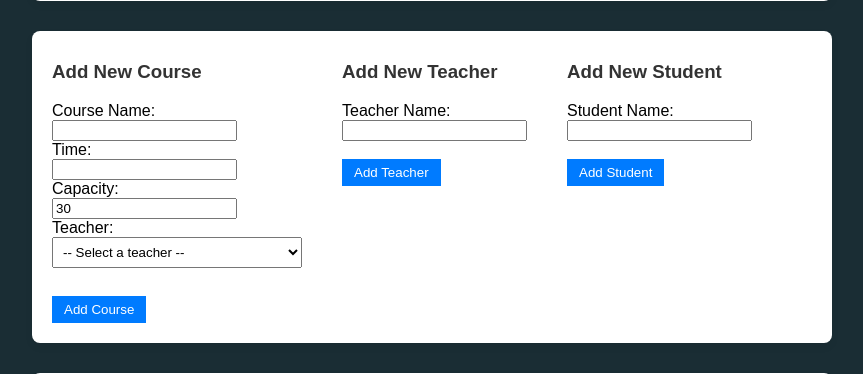
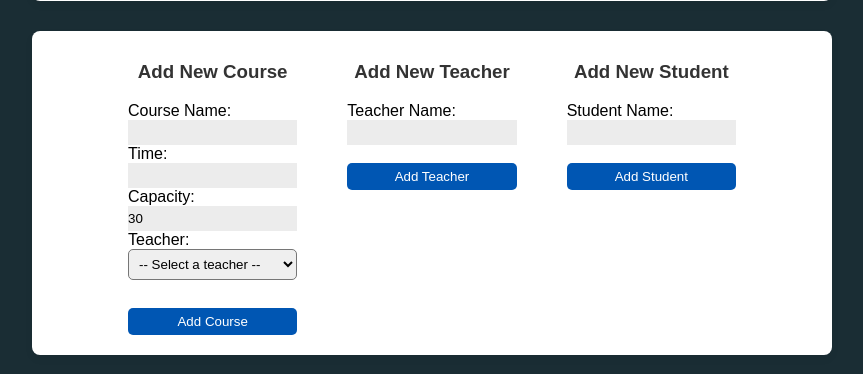
Before and after one commit to 3dwaffles512/CSE108-Lab08, a Flask app: page /adminpanel in a window 1280 px wide. Shown: the part 319-693 px from the top of the page, without its empty margins (208-1071 px from the left). Run offline with Flask 3, Linux system fonts and the light colour scheme; the visitor is signed in with stand-in values (Sample User, id 1); data that the repository does not hold is empty.

Commit message:
Full update on admin_panel
centered the add new course, new student, and new teacher and made some UI changes.

```diff
--- a/static/adminstyle.css
+++ b/static/adminstyle.css
@@ -21,6 +21,18 @@ section {
     box-shadow: 0 4px 8px rgba(0,0,0,0.05);
 }
 
+#wrapper {
+    /* text-align: center; */
+    width: 80%;
+    margin: 0 auto;
+}
+
+.newTeach, .newStud, .newCourse {
+    display: inline-block;
+    vertical-align: top;
+    width: 48%;
+}
+
 header.dashboard-header {
     background-color: #343a40;
     color: white;
@@ -33,6 +45,10 @@ header.dashboard-header {
 h2, h3 {
     color: #333333;
     margin-top: 0px;
+}
+
+h3 {
+    text-align: center;
 }
 
 table {
@@ -84,23 +100,32 @@ form {
     margin-top: 10px;
 }
 
-input[type="text"], select, input[type="password"] {
+input {
+    border: none;
+    background-color: #ECECEC;
+    padding: 5px 0px 5px 0px;
+    width: 100%;
+}
+
+/* input[type="text"], select, input[type="password"] {
     padding: 6px;
     width: 100%;
     box-sizing: border-box;
     margin-bottom: 10px;
-}
+    border-radius: 5px;
+} */
 
 input[type="submit"], button {
-    background-color: #007bff;
+    background-color: #0056b3;
     color: white;
     padding: 6px 12px;
     border: none;
     cursor: pointer;
+    border-radius: 5px;
 }
 
 button:hover, input[type="submit"]:hover {
-    background-color: #0056b3;
+    background-color: #007bff;
 }
 
 .flex-forms {
@@ -122,7 +147,11 @@ p {
 }
 
 select {
-    width: 250px;
+    padding: 6px;
+    width: 100%;
+    box-sizing: border-box;
+    margin-bottom: 10px;
+    border-radius: 5px;
 }
 
 .login-container {
--- a/static/style.css
+++ b/static/style.css
@@ -26,6 +26,8 @@ body {
 
 .login input[type="text"],
 .login input[type="password"] {
+    padding: 5px;
+    border: none;
     border-radius: 5px;
     background-color: #ECECEC;
 }
--- a/templates/admin_panel.html
+++ b/templates/admin_panel.html
@@ -28,8 +28,8 @@
     </section>
     <!-- This is the Add New stuff section -->
     <section>
-        <div style="display: flex; gap: 40px; margin-top: 10px;">
-            <div>
+        <div style="display: flex; gap: 50px; margin-top: 10px;" id = "wrapper">
+            <div class = "newCourse">
                 <!-- This is the Add new course -->
                 <h3>Add New Course</h3>
                 <form method="POST">
@@ -39,7 +39,7 @@
                     <label>Time:</label><br>
                     <input name="time"><br>
                     <label>Capacity:</label><br>
-                    <input name = "capacity" type = "number" min = "0" value = "30"><br>
+                    <input name = "capacity" type = "number" min = "5" value = "30"><br>
                     <label>Teacher:</label><br>
                     <select name="teacher_id">
                         <option value="">-- Select a teacher --</option>
@@ -51,7 +51,7 @@
                 </form>
             </div>
 
-            <div>
+            <div class = "newTeach">
                 <!-- This is the Add new Teacher -->
                 <h3>Add New Teacher</h3>
                 <form method="POST">
@@ -62,7 +62,7 @@
                 </form>
             </div>
 
-            <div>
+            <div class = "newStud">
                 <!-- This is the Add new student -->
                 <h3>Add New Student</h3>
                 <form method="POST">
```
